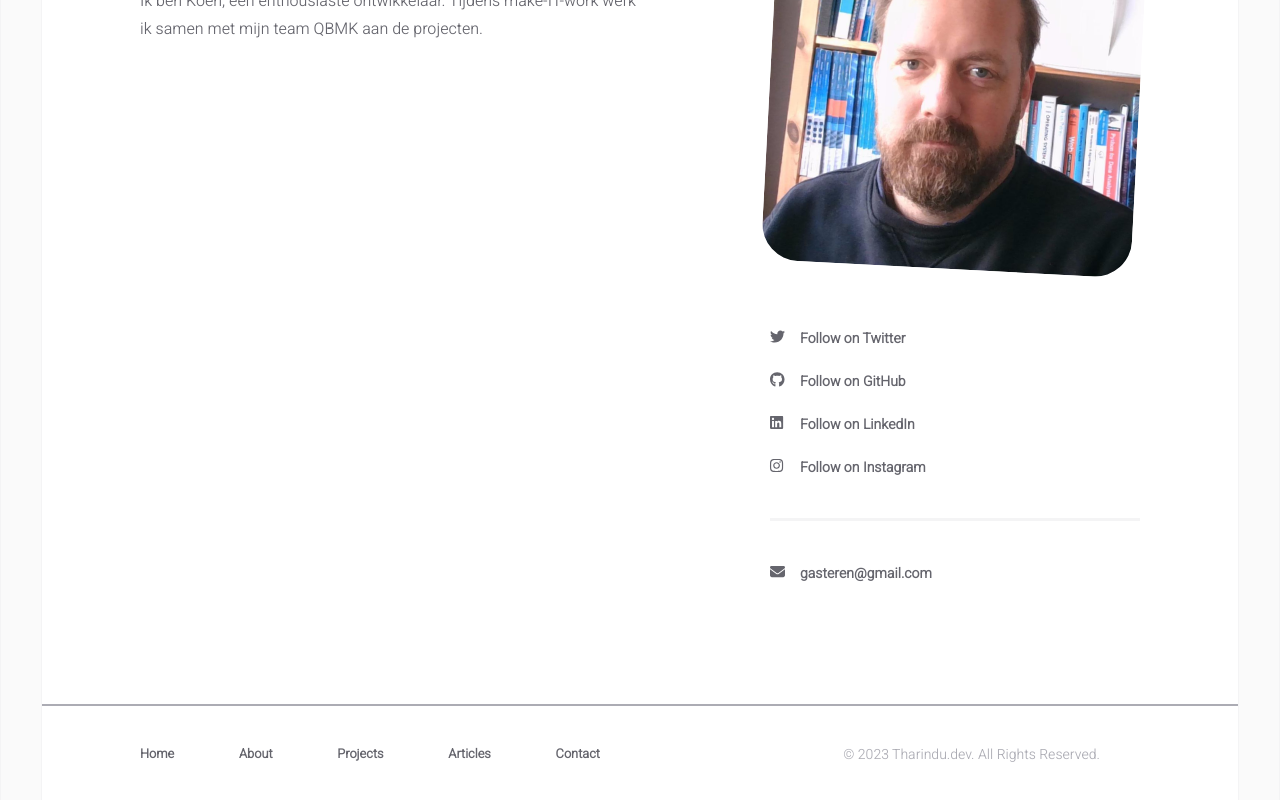
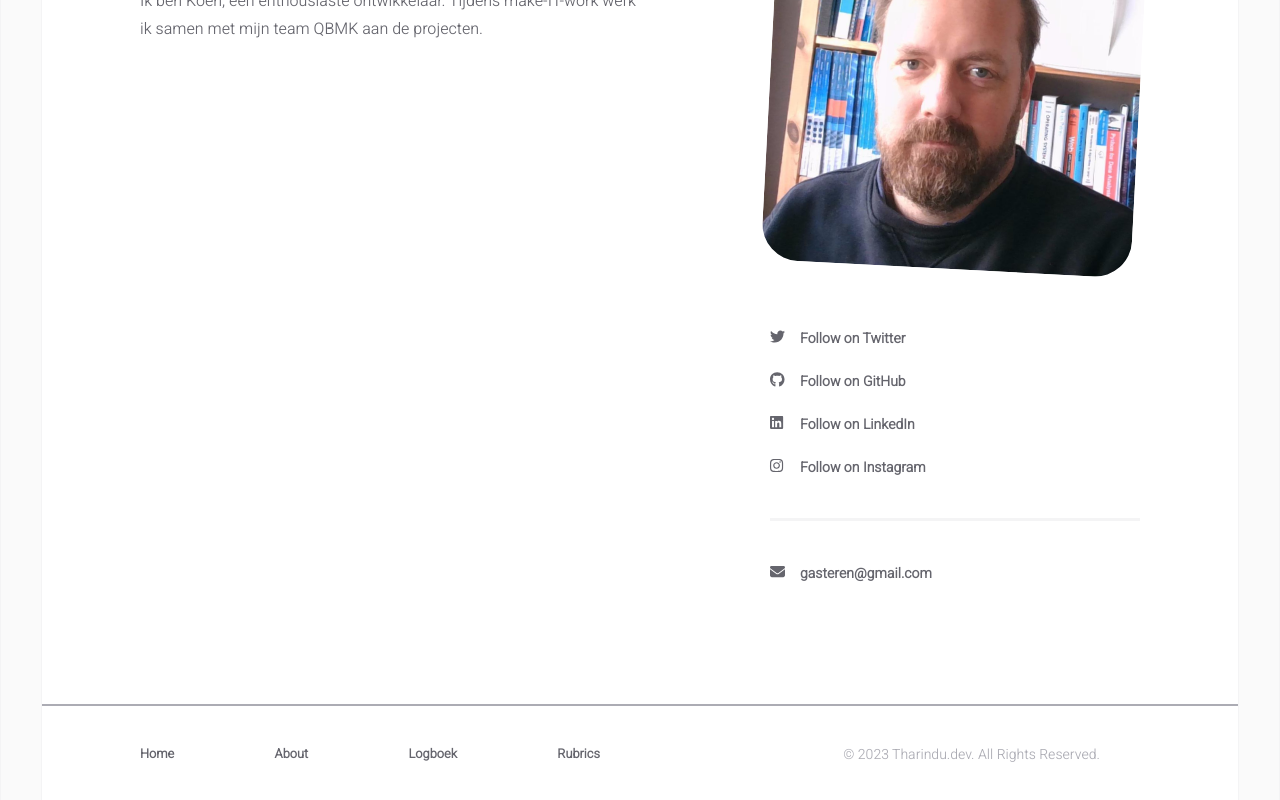
Before and after one commit to KvGasteren/KvGasteren.github.io, a React (Create React App) app: page /MIWPortfolio/about in a window 1280 px wide. Shown: the part 246-1046 px from the top of the page. Built offline with nearby package versions, Linux system fonts and the light colour scheme.

Commit message:
update footer

```diff
--- a/src/components/common/footer.jsx
+++ b/src/components/common/footer.jsx
@@ -16,13 +16,10 @@ const Footer = () => {
 							<Link to="/about">About</Link>
 						</li>
 						<li className="footer-nav-link-item">
-							<Link to="/projects">Projects</Link>
+							<Link to="/articles">Logboek</Link>
 						</li>
 						<li className="footer-nav-link-item">
-							<Link to="/articles">Articles</Link>
-						</li>
-						<li className="footer-nav-link-item">
-							<Link to="/contact">Contact</Link>
+							<Link to="/projects">Rubrics</Link>
 						</li>
 					</ul>
 				</div>
```
